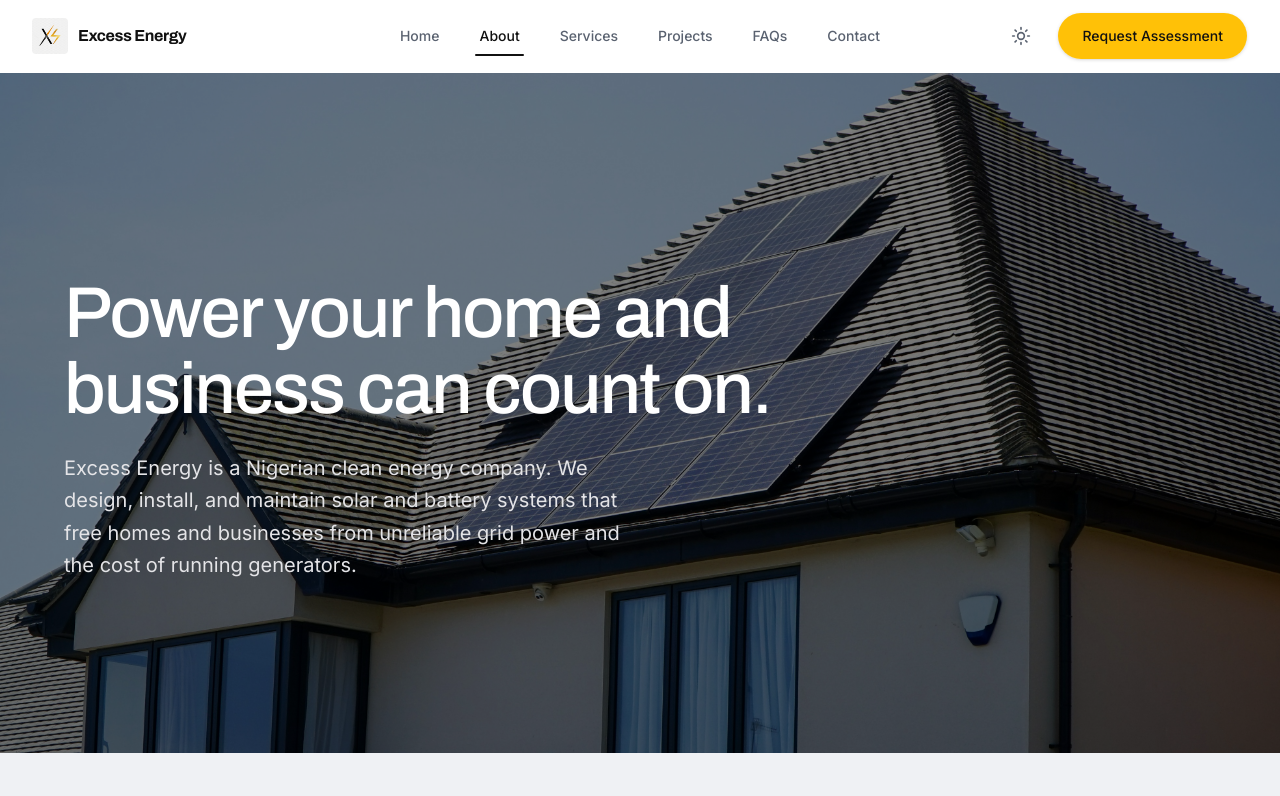
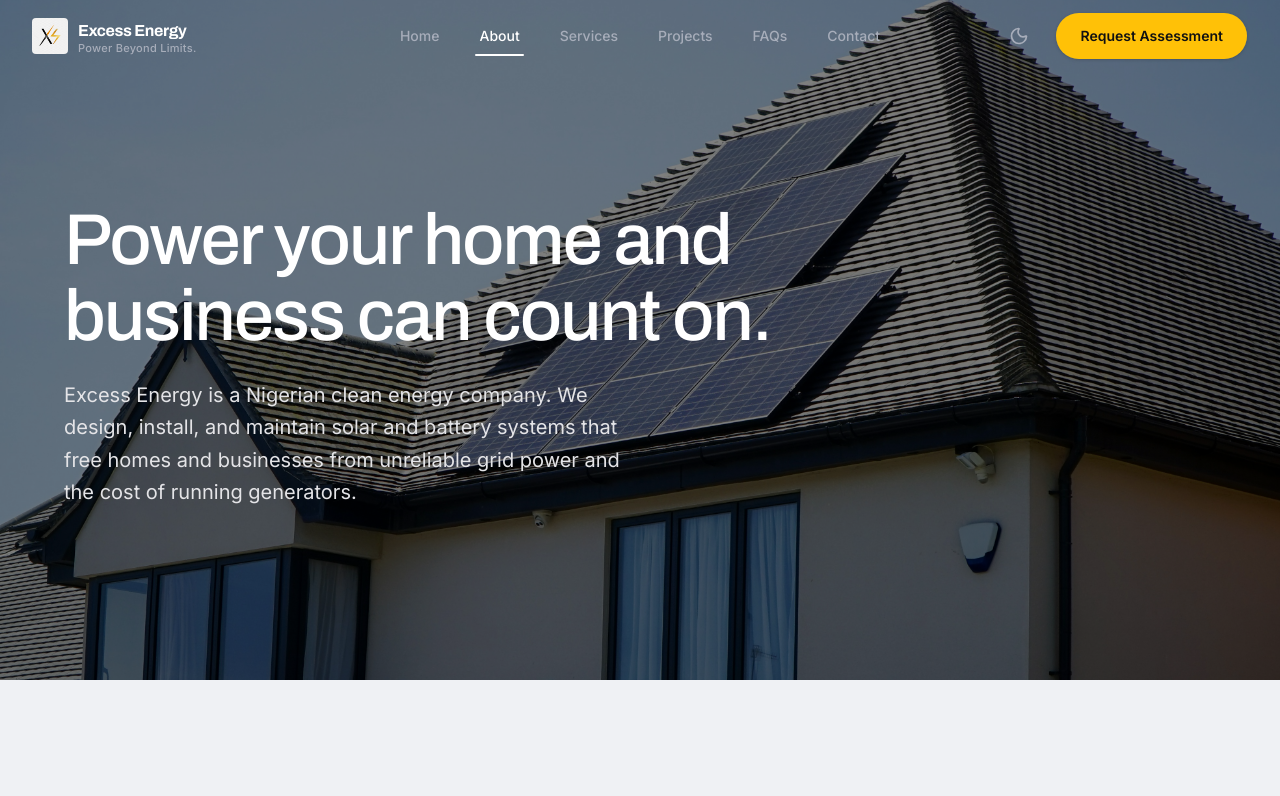
Before and after one commit to Temy-topsy/excess-energy, a Next.js app: page /about in a window 1280 px wide. Shown: the top 796 px of the page. Built offline with nearby package versions, Linux system fonts and the light colour scheme; no server answers.

Commit message:
refine navigation and website design

```diff
--- a/components/layout/header-shell.tsx
+++ b/components/layout/header-shell.tsx
@@ -38,10 +38,10 @@ function HeaderShell({ children }: { children: React.ReactNode }) {
     <header
       data-scrolled={scrolled || undefined}
       className={cn(
-        "sticky top-0 z-header w-full border-b transition-[background-color,border-color,box-shadow] duration-[var(--duration-base)] ease-[var(--ease-standard)]",
+        "fixed top-0 z-header w-full transition-[background-color,border-color,box-shadow] duration-[var(--duration-base)] ease-[var(--ease-standard)]",
         scrolled
-          ? "border-border/40 bg-background/98 shadow-xs"
-          : "border-transparent bg-transparent",
+          ? "bg-background/90 border-b border-border/40 shadow-sm"
+          : "dark bg-transparent border-transparent",
       )}
     >
       {children}
--- a/components/ui/button.tsx
+++ b/components/ui/button.tsx
@@ -28,7 +28,7 @@ const buttonVariants = cva(
         // Primary conversion action. Yellow fill, dark text, darkens toward
         // orange on hover. Never white text on yellow.
         default:
-          "bg-primary text-primary-foreground shadow-sm ring-1 ring-inset ring-primary/20 hover:bg-accent hover:text-accent-foreground hover:shadow-md hover:-translate-y-[1px] active:translate-y-px active:shadow-sm",
+          "bg-primary text-primary-foreground font-semibold shadow-sm ring-1 ring-inset ring-primary/10 hover:bg-accent hover:text-accent-foreground hover:shadow active:scale-[0.98] active:shadow-sm",
         // Supporting action. Dark fill, white text, lightens one step on hover.
         secondary:
           "bg-secondary text-secondary-foreground shadow-xs hover:bg-[color-mix(in_oklab,var(--secondary),white_10%)] hover:shadow-sm active:shadow-none",
--- a/components/ui/sheet.tsx
+++ b/components/ui/sheet.tsx
@@ -70,10 +70,10 @@ function SheetContent({
           "border-border focus:outline-none",
           "data-[state=open]:animate-in data-[state=open]:duration-[var(--duration-slow)] data-[state=open]:ease-[var(--ease-out)]",
           "data-[state=closed]:animate-out data-[state=closed]:duration-[var(--duration-base)] data-[state=closed]:ease-[var(--ease-in)]",
-          side === "top" ? "inset-x-0 top-0 border-b" : "inset-y-0 h-full w-[min(20rem,85vw)]",
+          side === "top" ? "inset-x-4 top-4 rounded-xl border" : "inset-y-0 h-full w-[min(20rem,85vw)]",
           side === "right" && "right-0 border-l data-[state=open]:slide-in-from-right data-[state=closed]:slide-out-to-right",
           side === "left" && "left-0 border-r data-[state=open]:slide-in-from-left data-[state=closed]:slide-out-to-left",
-          side === "top" && "data-[state=open]:slide-in-from-top data-[state=closed]:slide-out-to-top",
+          side === "top" && "data-[state=open]:fade-in-0 data-[state=open]:zoom-in-95 data-[state=open]:slide-in-from-top-2 data-[state=closed]:fade-out-0 data-[state=closed]:zoom-out-95 data-[state=closed]:slide-out-to-top-2",
           className,
         )}
         {...props}
--- a/lib/content/company.ts
+++ b/lib/content/company.ts
@@ -28,6 +28,7 @@ export interface SocialLink {
 
 export const company = {
   name: "Excess Energy",
+  tagline: "Power Beyond Limits.",
   mission:
     "Deliver reliable, affordable, professionally installed clean energy for homes, businesses, and institutions.",
   vision: "Become one of Africa's leading clean energy companies.",
```
